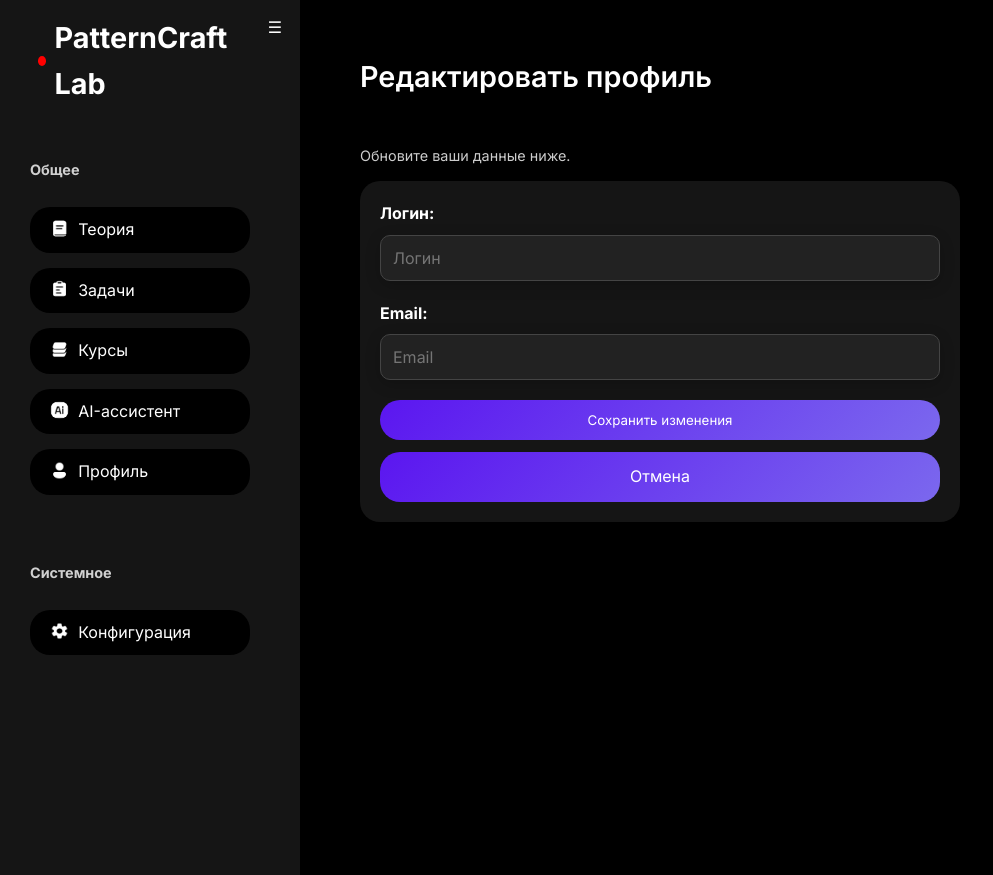
After one commit to SnapD3v/PatternCraft-Lab, a Python web app: template app/templates/edit_profile.html in a window 1280 px wide. The commit adds this page. Shown: the whole page, without its empty margins (0-993 px from the left). Run offline with Jinja, Linux system fonts and the light colour scheme; the template is opened without the code that fills it, so the values that code supplies are empty.

Commit message:
fear: profile page added

```diff
--- a/app/__init__.py
+++ b/app/__init__.py
@@ -58,6 +58,7 @@ def register_blueprints(app: Flask) -> Flask:
     from app.blueprints.assistant import assistant_bp
     from app.blueprints.other import other_bp
     from app.blueprints.courses import courses_bp
+    from app.blueprints.profile import profile_bp
 
     # Зарегистрируй блюпринты
     app.register_blueprint(problems_bp)
@@ -66,4 +67,6 @@ def register_blueprints(app: Flask) -> Flask:
     app.register_blueprint(assistant_bp)
     app.register_blueprint(other_bp)
     app.register_blueprint(courses_bp)
+    app.register_blueprint(profile_bp)
+
     return app
--- a/app/static/css/style.css
+++ b/app/static/css/style.css
@@ -6,6 +6,7 @@
     --easy-color: #4caf50;
     --medium-color: #ff9800;
     --hard-color: #f44336;
+    --gradient: linear-gradient(135deg, #5B16F0, #7B68EE);
 }
 
 body {
@@ -13,11 +14,12 @@ body {
     padding: 0;
     background-color: var(--dark-color);
     color: var(--color);
-	font-family: "Inter", serif;
+    font-family: "Inter", sans-serif;
+    line-height: 1.6;
 }
 
 button, input, textarea {
-	font-family: "Inter", serif;
+    font-family: "Inter", sans-serif;
 }
 
 select.block-light {
@@ -30,7 +32,6 @@ select.block-light {
     background-position: right 15px center;
     background-size: 12px;
 }
-
 
 .full-width {
     width: 100%;
@@ -48,14 +49,14 @@ select.block-light {
     width: 300px;
     height: 100%;
     padding-top: 15px;
-	transition: 0.2s;
+    transition: left 0.3s ease;
     top: 0;
     z-index: 1;
-	left: -250px; /* скрыто по умолчанию */
+    left: -250px;
 }
 
 .open-menu .sidebar {
-	left: 0; /* при открытом меню */
+    left: 0;
 }
 
 .sidebar-content {
@@ -74,6 +75,11 @@ select.block-light {
     color: var(--color);
     font-size: 1em;
     margin-bottom: 15px;
+    transition: background-color 0.3s ease;
+}
+
+.sidebar-content > a:hover {
+    background-color: var(--active-color);
 }
 
 .sidebar-content > a > img {
@@ -94,37 +100,57 @@ select.block-light {
 
 /* --- CONTENT --- */
 .content {
-	transition: 0.2s;
-	margin-left: 50px; /* смещение для скрытого сайдбара */
+    transition: margin-left 0.3s ease;
+    margin-left: 50px;
 }
 
 .open-menu .content {
-	margin-left: 300px; /* смещение при открытом сайдбаре */
+    margin-left: 300px;
 }
 
 .wrapper {
     margin: 30px;
+    max-width: 800px;
 }
 
 /* --- TYPOGRAPHY --- */
 .big-text-size {
-	font-size: 1.5em;
+    font-size: 1.8em;
+    font-weight: 600;
 }
 
 .small-text-size {
     font-size: 0.9em;
+    opacity: 0.8;
+}
+
+.username {
+    color: var(--active-color);
+    font-weight: 600;
 }
 
 /* --- BUTTON & CARDS --- */
 .button {
     text-decoration: none;
     box-sizing: border-box;
-	display: inline-block;
-	transition: 0.2s;
+    display: inline-flex;
+    align-items: center;
+    justify-content: center;
+    transition: all 0.3s ease;
 }
 
 .button:hover {
     background-color: var(--active-color);
+    transform: translateY(-2px);
+    box-shadow: 0 4px 12px rgba(0, 0, 0, 0.3);
+}
+
+.gradient-button {
+    background: var(--gradient);
+}
+
+.gradient-button:hover {
+    background: linear-gradient(135deg, #7B68EE, #5B16F0);
 }
 
 .cards-area {
@@ -168,15 +194,21 @@ select.block-light {
 .block-light {
     background-color: var(--light-color);
     color: #FFFFFF;
-	padding: 10px 20px;
+    padding: 20px;
     border-radius: 20px;
     border: 0;
+    box-shadow: 0 4px 15px rgba(0, 0, 0, 0.2);
+    transition: transform 0.3s ease;
+}
+
+.block-light:hover {
+    transform: translateY(-3px);
 }
 
 .block-dark {
     background-color: var(--dark-color);
     color: #FFFFFF;
-	padding: 10px 20px;
+    padding: 12px 20px;
     border-radius: 20px;
     border: 0;
 }
@@ -191,10 +223,47 @@ select.block-light {
     width: 48%;
 }
 
+.card.block-light.sequential-card {
+    min-width: 300px;
+}
+
+.card.block-light.sequential-card img {
+    width: 100px;
+    height: 100px;
+    object-fit: cover;
+}
+
 /* --- FORMS --- */
 input,
 textarea {
     box-sizing: border-box;
+}
+
+.form-group {
+    margin-bottom: 20px;
+}
+
+.form-group label {
+    display: block;
+    margin-bottom: 8px;
+    font-size: 1em;
+    font-weight: 500;
+}
+
+.form-group input {
+    padding: 12px;
+    font-size: 1em;
+    border-radius: 10px;
+    background-color: #222;
+    color: #FFFFFF;
+    border: 1px solid #444;
+    transition: border-color 0.3s ease;
+}
+
+.form-group input:focus {
+    outline: none;
+    border-color: var(--active-color);
+    box-shadow: 0 0 8px rgba(91, 22, 240, 0.3);
 }
 
 /* --- IMAGES --- */
@@ -202,22 +271,52 @@ img {
     border-radius: 20px;
 }
 
-.editor-wrapper {
-	border: 1px solid #444;
-	border-radius: 10px;
-	overflow: hidden;
+.profile-header {
+    display: flex;
+    align-items: center;
+    margin-bottom: 20px;
+}
+
+/* --- ACCOUNT STYLES --- */
+.account-info {
+    max-width: 600px;
+}
+
+.account-info ul {
+    list-style: none;
+    padding: 0;
+    margin: 15px 0;
+}
+
+.account-info li {
+    margin-bottom: 12px;
+    font-size: 1.1em;
+}
+
+.actions {
+    display: flex;
+    flex-direction: column;
+    gap: 12px;
     margin-top: 20px;
 }
-.CodeMirror {
-	height: 500px;
-	font-size: 16px;
-	background: #1e1e1e;
-	color: #f8f8f2;
+
+.actions .button {
+    padding: 12px 20px;
 }
 
 @media (max-width: 768px) {
     .open-menu .content {
         margin-left: 50px;
+        transition: margin-left 0.3s ease;
+    }
+
+    .wrapper {
+        margin: 20px;
+    }
+
+    .profile-header {
+        flex-direction: column;
+        align-items: flex-start;
     }
 }
 
@@ -238,8 +337,7 @@ img {
     font-size: 2em;
     line-height: 1em;
     cursor: pointer;
-    padding: 10px 10px;
-    margin-left: 5px;
+    padding: 10px;
     border-radius: 50%;
     align-self: flex-start;
 }
@@ -253,6 +351,7 @@ img {
     justify-content: center;
     z-index: 2;
 }
+
 .modal-content {
     background: var(--light-color);
     color: var(--color);
--- /dev/null
+++ b/app/templates/edit_profile.html
@@ -0,0 +1,34 @@
+{% extends "base.html" %}
+
+{% block head %}
+    <title>PatternCraft Lab - Редактирование профиля</title>
+    <link rel="stylesheet" href="{{ url_for('static', filename='style.css') }}">
+{% endblock %}
+
+{% block content %}
+<section class="account-info wrapper">
+    <div class="profile-header">
+        <h2 class="big-text-size">Редактировать профиль</h2>
+    </div>
+    <p class="small-text-size formatted-text">Обновите ваши данные ниже.</p>
+
+    <form class="edit-form card block-light">
+        <div class="form-group">
+            <label for="username"><strong>Логин:</strong></label>
+            <input type="text" id="username" name="username" value="{{ current_user.username | default('') }}" class="block-light full-width" placeholder="Логин">
+        </div>
+        <div class="form-group">
+            <label for="email"><strong>Email:</strong></label>
+            <input type="email" id="email" name="email" value="{{ current_user.email | default('') }}" class="block-light full-width" placeholder="Email">
+        </div>
+        <div class="actions cards-area gap-10">
+            <button type="submit" class="button block-dark full-width gradient-button" aria-label="Сохранить изменения профиля">
+                Сохранить изменения
+            </button>
+            <a href="{{ url_for('profile.profile') }}" class="button block-dark full-width gradient-button" role="button" aria-label="Отменить редактирование">
+                Отмена
+            </a>
+        </div>
+    </form>
+</section>
+{% endblock %}
```
Also changed, not shown: app/blueprints/profile.py (added, +33 -0 lines), app/templates/change_password.html (added, +38 -0 lines), app/templates/profile.html (added, +33 -0 lines). Lines whose indentation alone changed are shown as unchanged.
